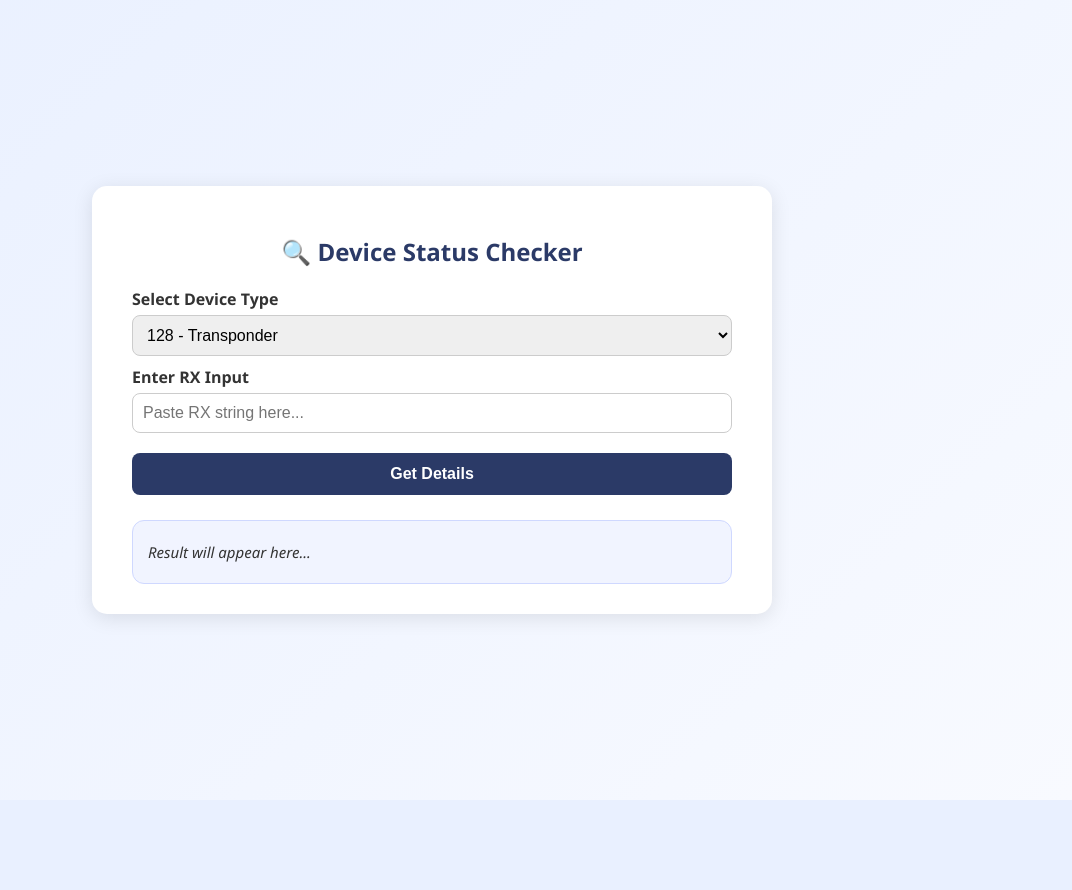
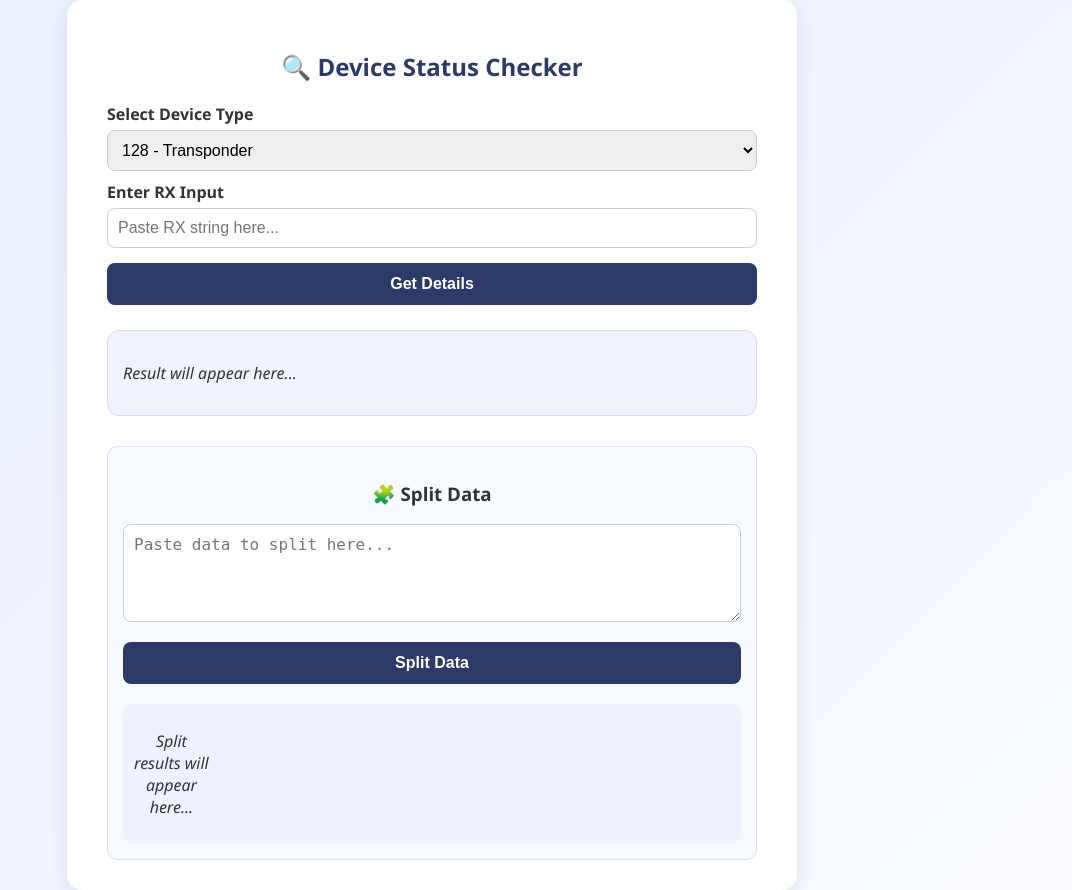
Before and after one commit to VenkataSuresh7989/fuota, a Flask app: page / in a window 1280 px wide. Shown: the whole page, without its empty margins (208-1280 px from the left). Before the commit the page ends 800 px from the top, so only its background shows below. Run offline with Flask 3, Linux system fonts and the light colour scheme.

Commit message:
Data Splitting updated

```diff
--- a/app.py
+++ b/app.py
@@ -77,14 +77,29 @@ def get_details():
         "Status": status
     })
 
+
+@app.route('/split_data', methods=['POST'])
+def split_data():
+    """Split the given hex string into 2-character groups with indexes."""
+    data = request.get_json()
+    hex_string = data.get("hex_string", "").strip()
+
+    if not hex_string:
+        return jsonify({"error": "No input provided"}), 400
+
+    clean_hex = hex_string.replace(" ", "").upper()
+    split_list = [clean_hex[i:i + 2] for i in range(0, len(clean_hex), 2)]
+    indexed_data = [{"index": i, "value": val} for i, val in enumerate(split_list)]
+
+    return jsonify(indexed_data)
+
 # ----------------------------
-# Keep-Alive Thread (Prevents Render Sleep)
+# Keep-Alive Thread (Render)
 # ----------------------------
 def keep_alive():
-    """Periodically ping the app to keep it alive on Render."""
     render_url = os.getenv("RENDER_EXTERNAL_URL")
     if not render_url:
-        return  # Only run on Render
+        return
 
     while True:
         try:
@@ -92,16 +107,15 @@ def keep_alive():
             print("🔁 Keep-alive ping sent.")
         except Exception as e:
             print(f"⚠️ Keep-alive failed: {e}")
-        time.sleep(300)  # Ping every 5 minutes
+        time.sleep(300)
 
 # ----------------------------
-# Main Runner (Local or Render)
+# Main Runner
 # ----------------------------
 if __name__ == '__main__':
     port = int(os.environ.get("PORT", 5000))
     host = "0.0.0.0"
 
-    # Start keep-alive thread if on Render
     if os.getenv("RENDER"):
         threading.Thread(target=keep_alive, daemon=True).start()
 
--- a/templates/index.html
+++ b/templates/index.html
@@ -22,7 +22,7 @@
       border-radius: 15px;
       box-shadow: 0 4px 20px rgba(0,0,0,0.1);
       width: 95%;
-      max-width: 600px;
+      max-width: 650px;
       text-align: center;
     }
 
@@ -38,7 +38,7 @@
       text-align: left;
     }
 
-    select, input {
+    select, input, textarea {
       width: 100%;
       padding: 10px;
       border: 1px solid #ccc;
@@ -48,7 +48,7 @@
     }
 
     button {
-      margin-top: 20px;
+      margin-top: 15px;
       width: 100%;
       padding: 12px;
       font-size: 16px;
@@ -75,15 +75,51 @@
       word-wrap: break-word;
     }
 
-    .output p {
-      margin: 6px 0;
-      font-size: 15px;
+    .split-container {
+      margin-top: 30px;
+      padding: 15px;
+      background: #f7faff;
+      border: 1px solid #d9e3ff;
+      border-radius: 10px;
+    }
+
+    .split-output {
+      margin-top: 20px;
+      display: grid;
+      grid-template-columns: repeat(auto-fill, minmax(70px, 1fr));
+      gap: 10px;
+      max-height: 300px;
+      overflow-y: auto;
+      padding: 10px;
+      background: #eef2ff;
+      border-radius: 10px;
+    }
+
+    .split-box {
+      background: #fff;
+      border: 2px solid #cfd8ff;
+      border-radius: 10px;
+      padding: 10px;
+      text-align: center;
+      box-shadow: 0 2px 5px rgba(0,0,0,0.1);
+    }
+
+    .split-box span.index {
+      display: block;
+      font-size: 12px;
+      color: #2b3a67;
+      font-weight: bold;
+    }
+
+    .split-box span.value {
+      display: block;
+      font-size: 16px;
+      color: #333;
+      margin-top: 5px;
     }
 
     @media (max-width: 600px) {
-      .container {
-        padding: 20px;
-      }
+      .container { padding: 20px; }
     }
   </style>
 </head>
@@ -104,6 +140,17 @@
 
     <div class="output" id="output">
       <p><em>Result will appear here...</em></p>
+    </div>
+
+    <!-- 🔹 Split Data Section -->
+    <div class="split-container">
+      <h3>🧩 Split Data</h3>
+      <textarea id="splitInput" rows="4" placeholder="Paste data to split here..."></textarea>
+      <button onclick="splitData()">Split Data</button>
+
+      <div id="splitOutput" class="split-output">
+        <p><em>Split results will appear here...</em></p>
+      </div>
     </div>
   </div>
 
@@ -138,6 +185,30 @@
         document.getElementById("output").innerHTML = `<p style="color:red;">Server not responding. Try again later.</p>`;
       }
     }
+
+    function splitData() {
+      const input = document.getElementById("splitInput").value.trim().replace(/\s+/g, '');
+      const outputDiv = document.getElementById("splitOutput");
+
+      if (!input) {
+        outputDiv.innerHTML = `<p style="color:red;">Please enter data to split.</p>`;
+        return;
+      }
+
+      const parts = input.match(/.{1,2}/g) || [];
+
+      let html = "";
+      parts.forEach((val, idx) => {
+        html += `
+          <div class="split-box">
+            <span class="index">#${idx}</span>
+            <span class="value">${val}</span>
+          </div>
+        `;
+      });
+
+      outputDiv.innerHTML = html || "<p>No data found.</p>";
+    }
   </script>
 </body>
 </html>
```
